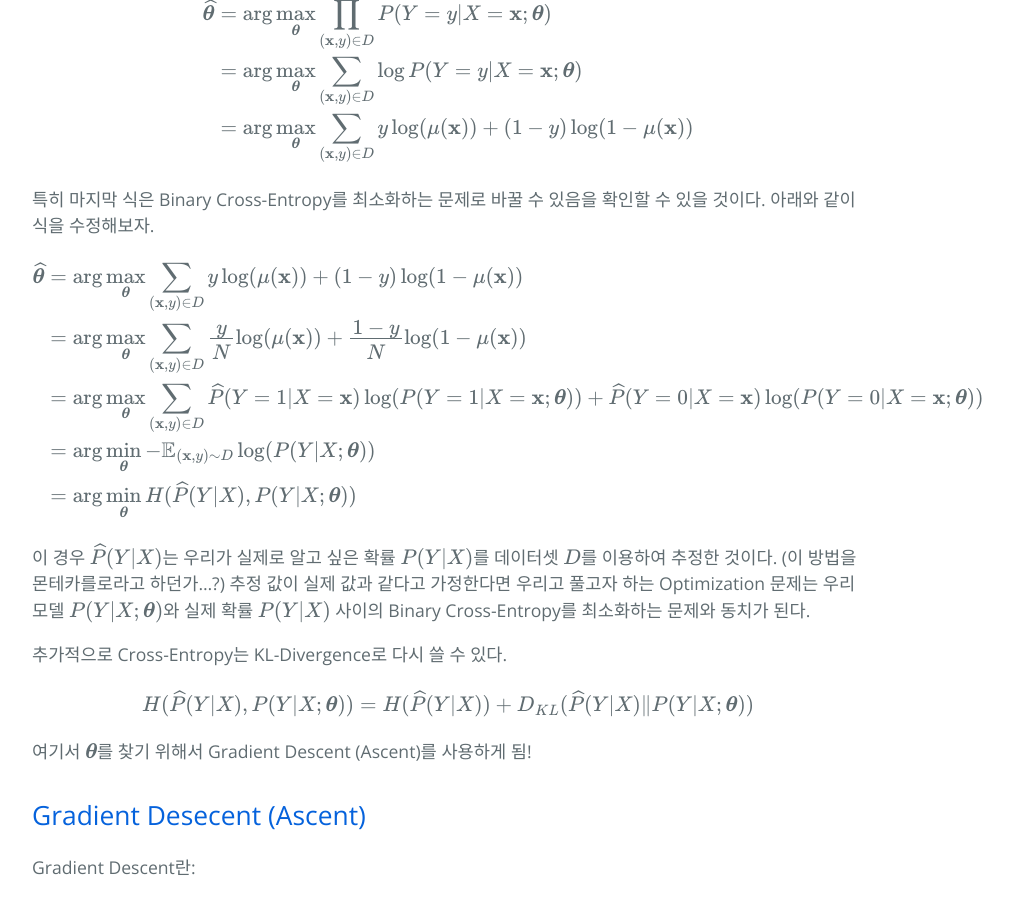
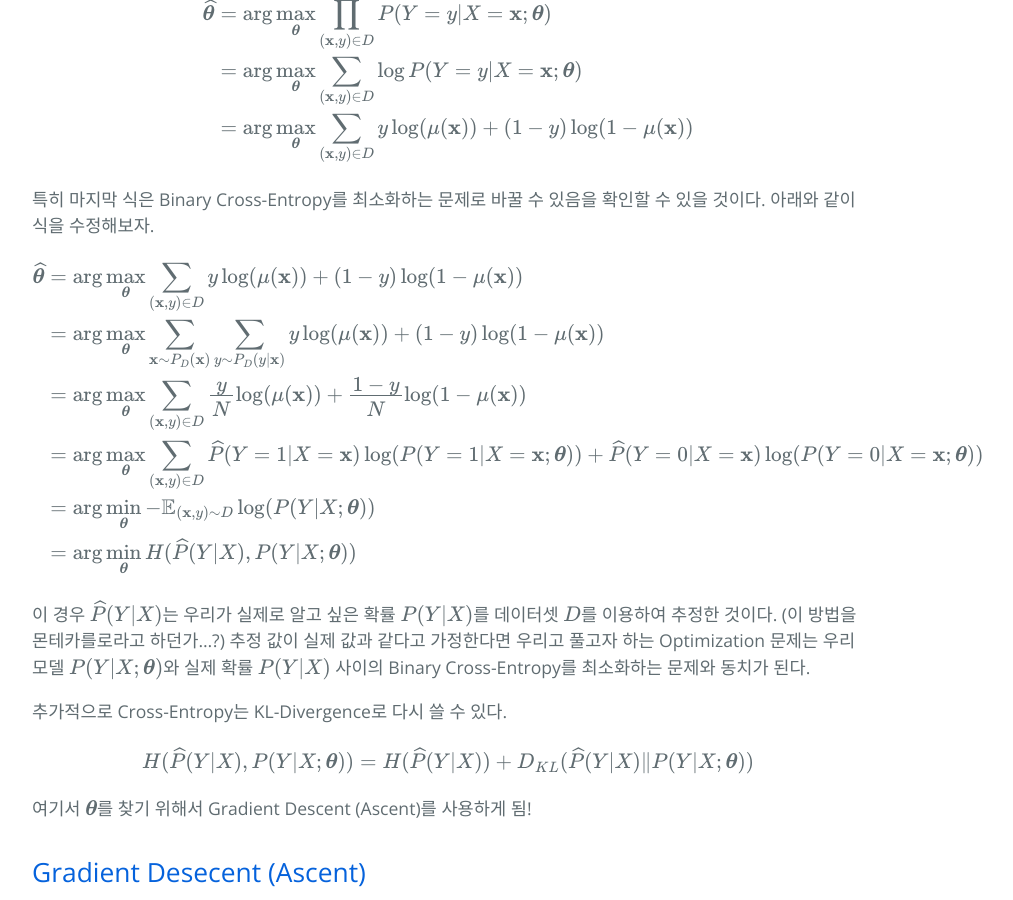
Before and after one commit to hcnoh/hcnoh.github.io, a Jekyll site: the page built from _posts/2019-04-25-logistic-regression-and-naive-bayes.md, in a window 1280 px wide and 900 px high, scrolled down 1694 px. Shown: the whole window, without its empty margins (192-1205 px from the left). Built offline with Jekyll 4.4.1, drawn with Linux system fonts in a browser that asks for light colours; formulas are drawn with MathJax 3; comment, search, counter and statistics services are not loaded.

Commit message:
Update 2019-04-25-logistic-regression-and-naive-bayes.md

```diff
--- a/_posts/2019-04-25-logistic-regression-and-naive-bayes.md
+++ b/_posts/2019-04-25-logistic-regression-and-naive-bayes.md
@@ -69,7 +69,9 @@ $$
 
 $$
 \begin{align*}
-\widehat{\boldsymbol{\theta}} & = \arg \max_{\boldsymbol{\theta}} \sum_{(\mathbf{x}, y) \in D} y\log(\mu(\mathbf{x})) + (1-y)\log(1-\mu(\mathbf{x})) \\
+\widehat{\boldsymbol{\theta}}
+& = \arg \max_{\boldsymbol{\theta}} \sum_{(\mathbf{x}, y) \in D} y\log(\mu(\mathbf{x})) + (1-y)\log(1-\mu(\mathbf{x})) \\
+& = \arg \max_{\boldsymbol{\theta}} \sum_{\mathbf{x}\sim P_D(\mathbf{x})} \sum_{y\sim P_D(y\vert \mathbf{x})} y\log(\mu(\mathbf{x})) + (1-y)\log(1-\mu(\mathbf{x})) \\
 & = \arg \max_{\boldsymbol{\theta}} \sum_{(\mathbf{x}, y) \in D} \frac{y}{N}\log(\mu(\mathbf{x})) + \frac{1-y}{N}\log(1-\mu(\mathbf{x})) \\
 & = \arg \max_{\boldsymbol{\theta}} \sum_{(\mathbf{x}, y) \in D} \widehat{P}(Y=1\vert X=\mathbf{x})\log(P(Y=1\vert X=\mathbf{x};\boldsymbol{\theta})) + \widehat{P}(Y=0 \vert X=\mathbf{x})\log(P(Y=0\vert X=\mathbf{x};\boldsymbol{\theta})) \\
 & = \arg \min_{\boldsymbol{\theta}} -\mathbb{E}_{(\mathbf{x},y)\sim D} \log(P(Y \vert X ; \boldsymbol{\theta})) \\
```
